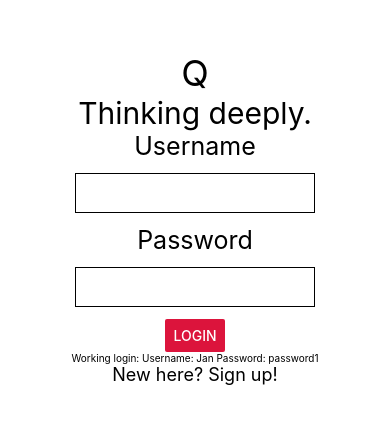
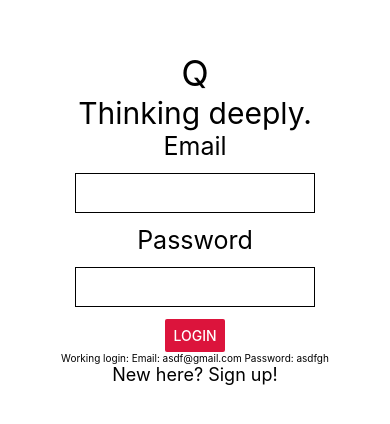
Before and after one commit to kweel/Q, a React Native app: screen / in a window 390 px wide. Shown: the part 204-628 px from the top of the page. Built offline with nearby package versions, Linux system fonts and the light colour scheme.

Commit message:
cleaning login authentification

```diff
--- a/App.js
+++ b/App.js
@@ -117,7 +117,6 @@ function handleSignup(email, usernameLogin, password, cpassword) {
     alert('Passwords not matching!')
   }
   else {
-    alert('hi3')
     createUserWithEmailAndPassword(auth, email, password)
     .then((userCredential) => {
       // Signed in
--- a/src/components/screens/LoginScreen.jsx
+++ b/src/components/screens/LoginScreen.jsx
@@ -2,19 +2,19 @@ import { Alert, Button, StyleSheet, Text, View, TextInput, Pressable } from "rea
 import { useState, useEffect } from "react";
 function LoginScreen(props) {
     //from https://reactnative.dev/docs/textinput
-    const [username,setUsername]=useState('')
+    const [email,setEmail]=useState('')
     const [password,setPassword]=useState('')
     return <View style={styles.container}>
         <Text style={{ fontSize: 36 }}>Q</Text>
         <Text style={{ fontSize: 30 }}>Thinking deeply.</Text>
-        <Text style={{ fontSize: 25 }}>Username</Text>
+        <Text style={{ fontSize: 25 }}>Email</Text>
         <TextInput style = {{
             height: 40,
             margin: 12,
             borderWidth: 1,
             padding: 10,
         }}
-  onChangeText={setUsername} value = {username}/>
+  onChangeText={setEmail} value = {email}/>
         <Text style={{ fontSize: 25 }}>Password</Text>
         <TextInput  style = {{
             height: 40,
@@ -24,9 +24,9 @@ function LoginScreen(props) {
         }}
         secureTextEntry={true} onChangeText={setPassword} value = {password}/>
         <Button color="crimson" title="Login" onPress={() => {
-            props.handleLogin(username, password)
+            props.handleLogin(email, password)
         }} />
-        <Text style={{ fontSize: 10 }}>Working login: Username: Jan Password: password1</Text>
+        <Text style={{ fontSize: 10 }}>Working login: Email: asdf@gmail.com Password: asdfgh</Text>
         <Pressable onPress={() => props.setIsRegistering(true)}><Text color="grey" style={{ fontSize: 18 }}>New here? Sign up!</Text></Pressable>
     </View>;
 }
```
